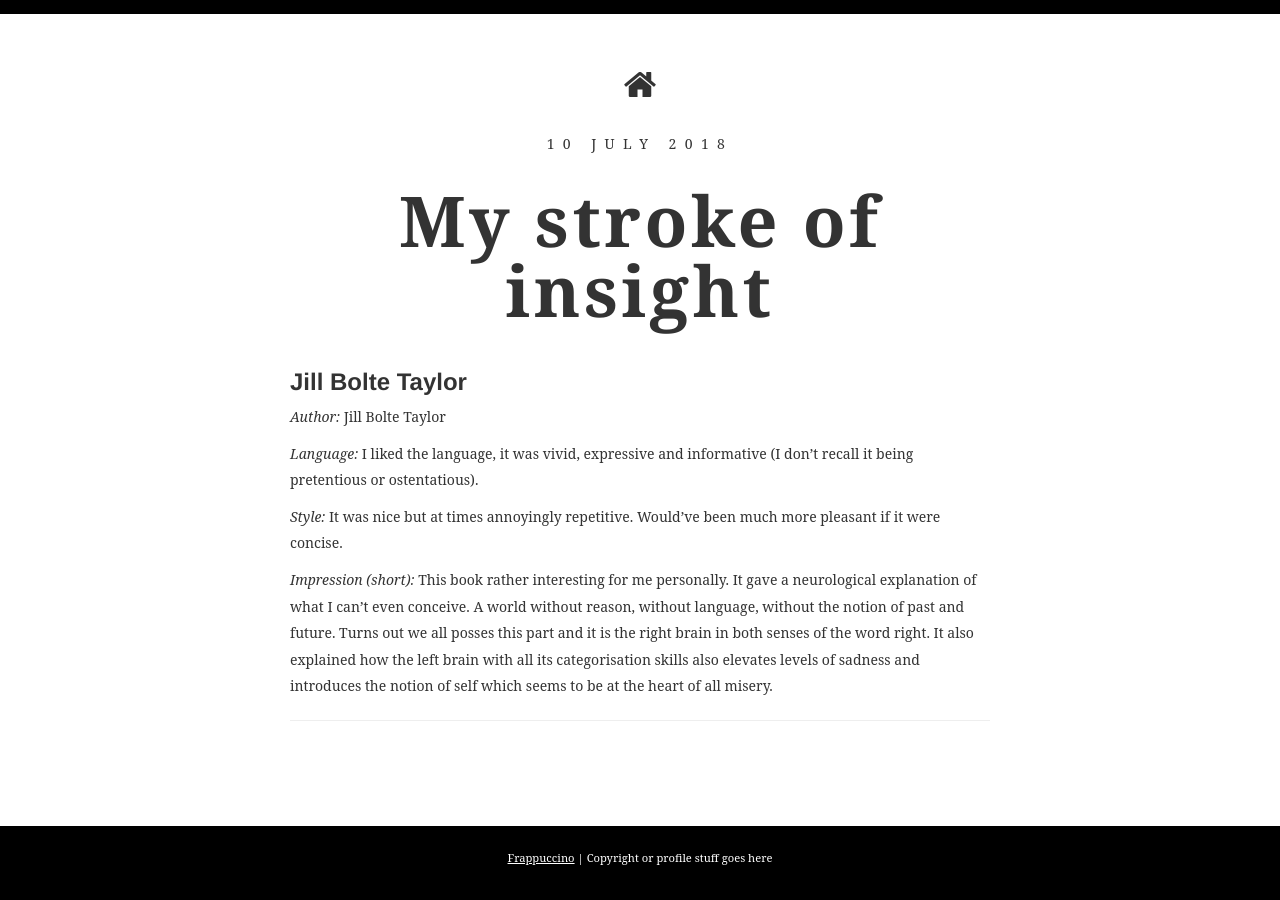
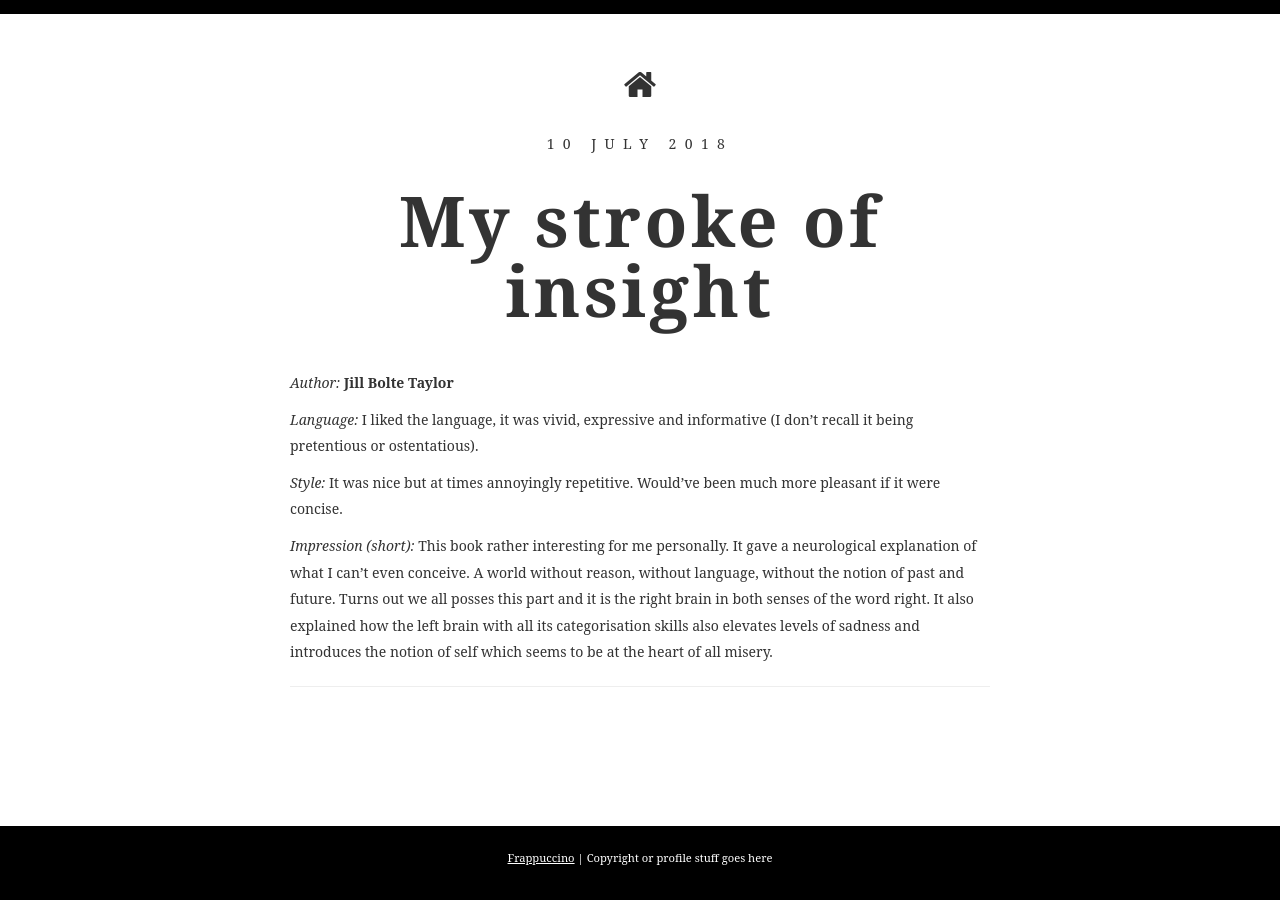
Before and after one commit to gleaned/gleaned.github.io, a Jekyll site: the page built from _posts/2018-07-10-firstpost.md, in a window 1280 px wide. Built offline with Jekyll 4.4.1, drawn with Linux system fonts in a browser that asks for light colours; some web fonts are replaced.

Commit message:
/ ‘_posts/2018-07-10-firstpost.md’

```diff
--- a/_posts/2018-07-10-firstpost.md
+++ b/_posts/2018-07-10-firstpost.md
@@ -1,10 +1,9 @@
 ---
 layout: post_page
 title: My stroke of insight
-subtitle: Jill Bolte Taylor
 ---
 
-*Author:* Jill Bolte Taylor
+*Author:* **Jill Bolte Taylor**
 
 *Language:* I liked the language, it was vivid, expressive and informative (I don't recall it being pretentious or ostentatious).
 
```
